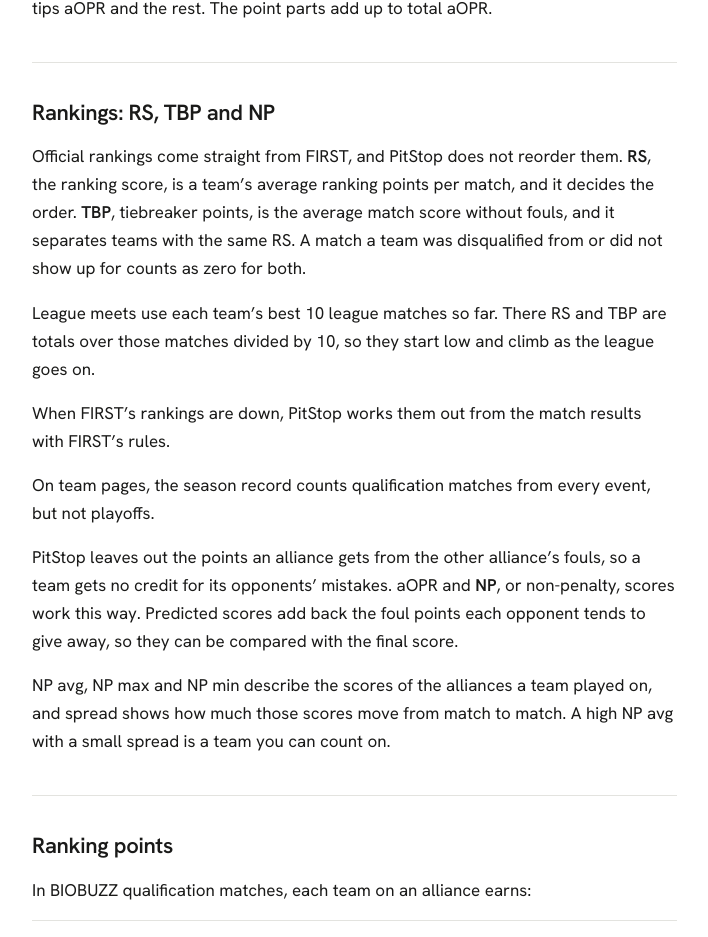
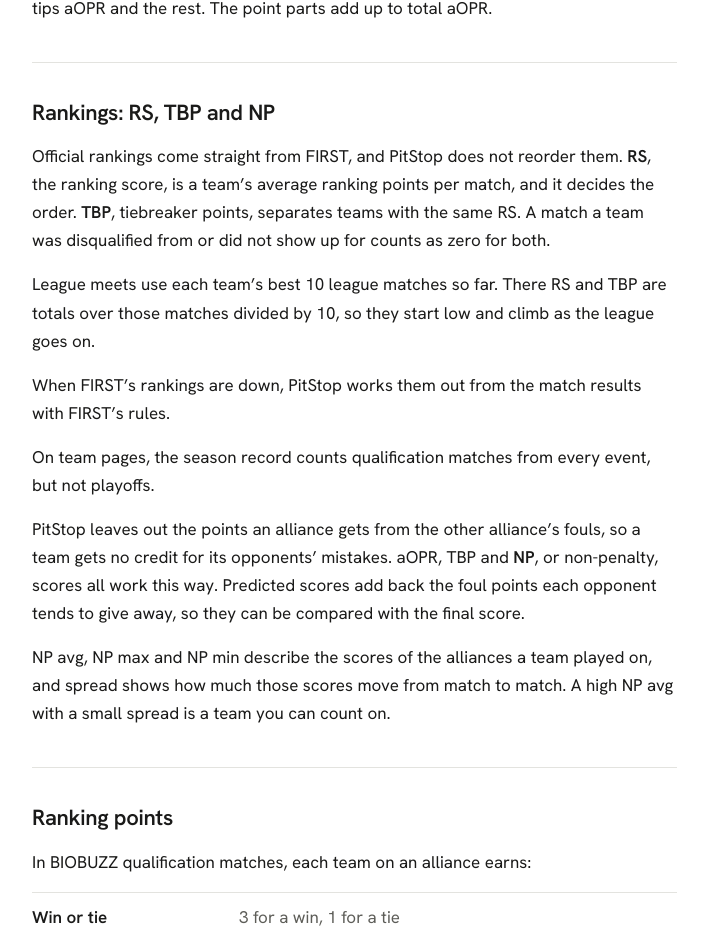
Before and after one commit to nesetkab/ftc-pitstop, a SvelteKit app: page /about in a window 1280 px wide. Shown: the part 931-1868 px from the top of the page, without its empty margins (314-1022 px from the left). Built offline with nearby package versions, Linux system fonts and the light colour scheme; a web font is replaced by a local one.

Commit message:
fix: one foul explanation on about page

```diff
--- a/src/routes/(app)/about/+page.svelte
+++ b/src/routes/(app)/about/+page.svelte
@@ -137,9 +137,8 @@
 			<p>
 				Official rankings come straight from FIRST, and PitStop does not reorder them.
 				<dfn>RS</dfn>, the ranking score, is a team’s average ranking points per match, and it
-				decides the order. <dfn>TBP</dfn>, tiebreaker points, is the average match score without
-				fouls, and it separates teams with the same RS. A match a team was disqualified from or did
-				not show up for counts as zero for both.
+				decides the order. <dfn>TBP</dfn>, tiebreaker points, separates teams with the same RS. A
+				match a team was disqualified from or did not show up for counts as zero for both.
 			</p>
 			<p>
 				League meets use each team’s best 10 league matches so far. There RS and TBP are totals over
@@ -155,9 +154,9 @@
 			</p>
 			<p>
 				PitStop leaves out the points an alliance gets from the other alliance’s fouls, so a team
-				gets no credit for its opponents’ mistakes. aOPR and <dfn>NP</dfn>, or non-penalty, scores
-				work this way. Predicted scores add back the foul points each opponent tends to give away,
-				so they can be compared with the final score.
+				gets no credit for its opponents’ mistakes. aOPR, TBP and <dfn>NP</dfn>, or non-penalty,
+				scores all work this way. Predicted scores add back the foul points each opponent tends to
+				give away, so they can be compared with the final score.
 			</p>
 			<p>
 				NP avg, NP max and NP min describe the scores of the alliances a team played on, and spread
```
